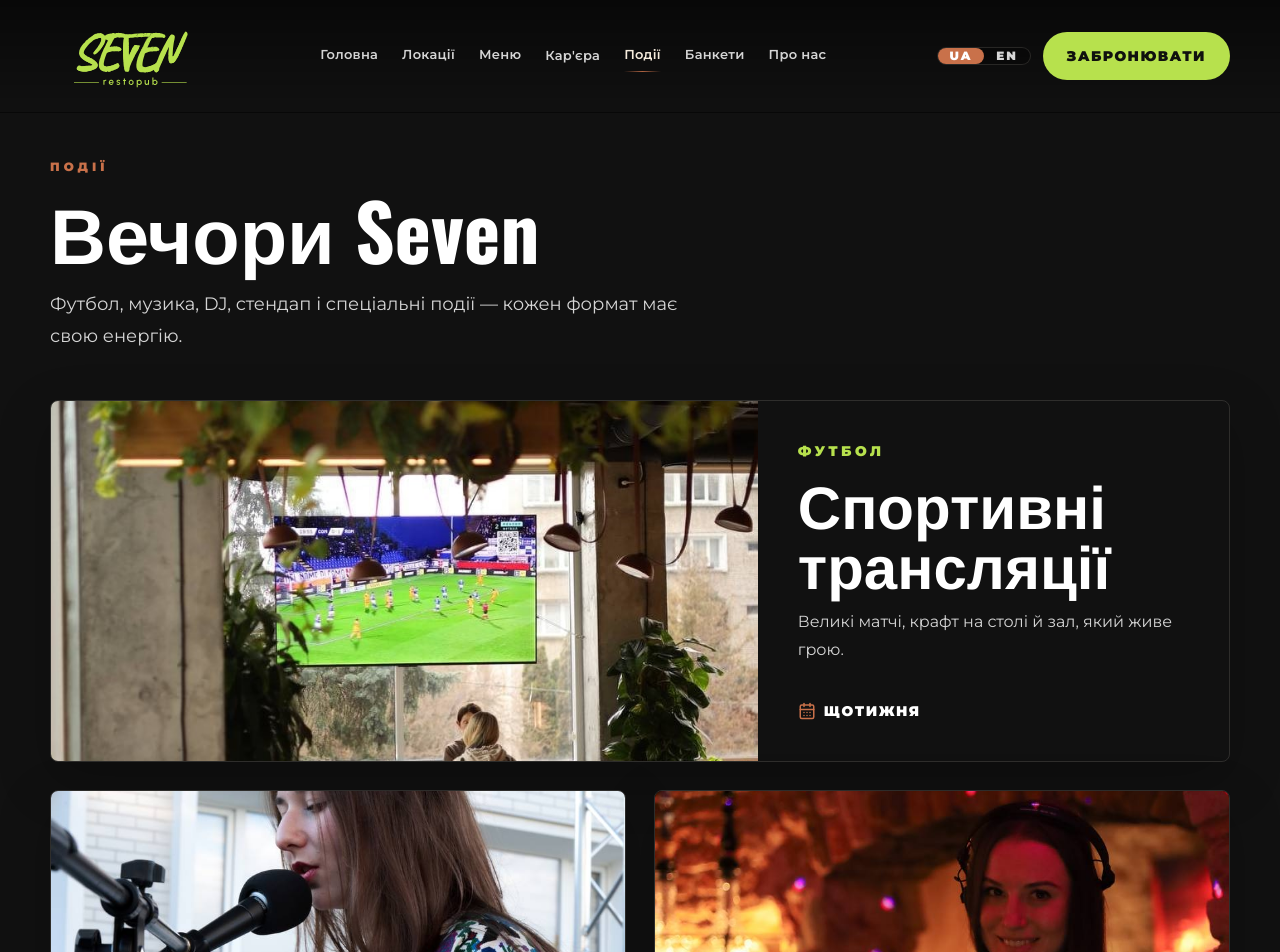
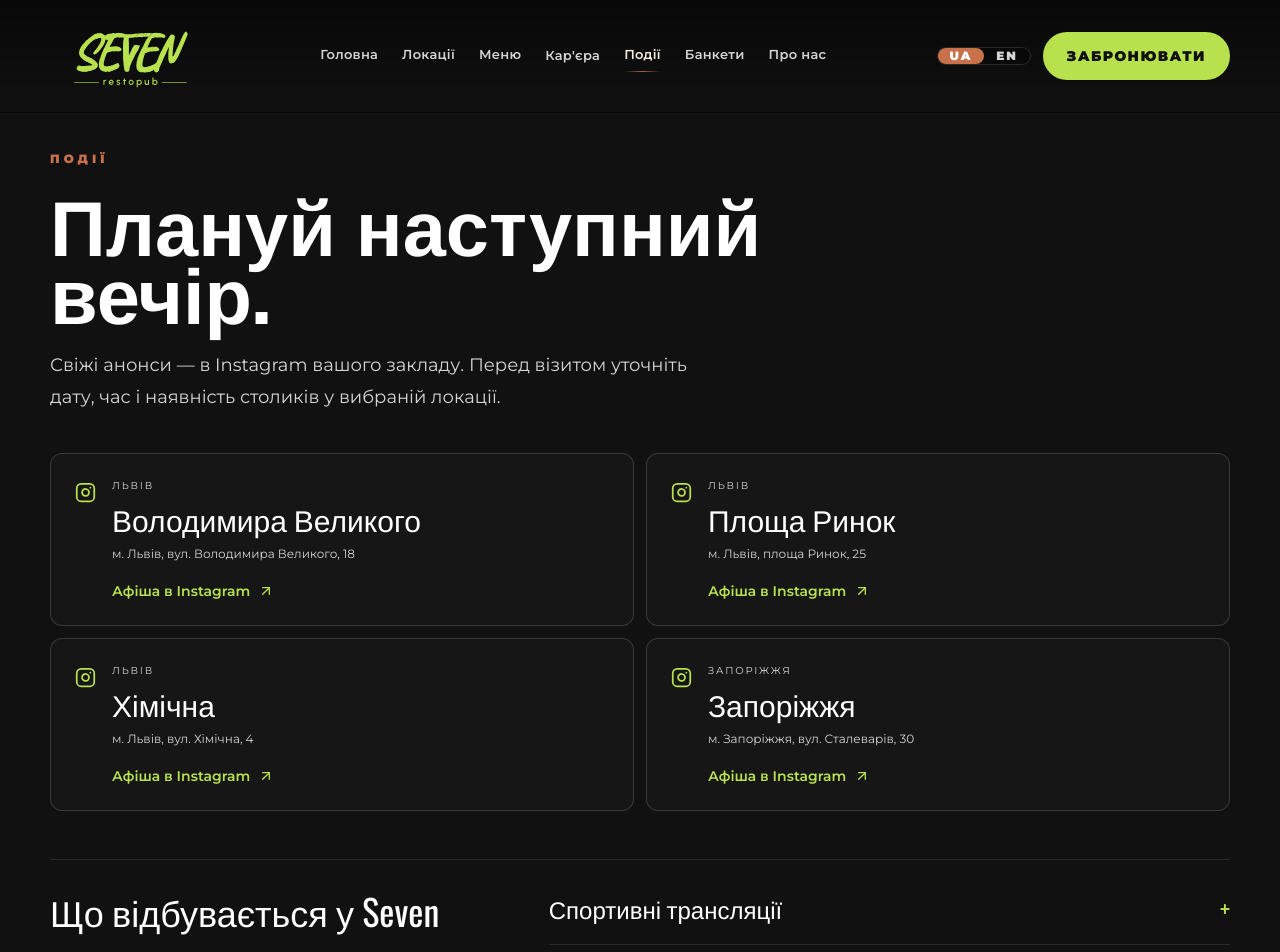
Before and after one commit to vladyurich93/seven_restopub, a Next.js app: page /events in a window 1280 px wide. Shown: the top 952 px of the page. Built offline with nearby package versions, Linux system fonts and the light colour scheme.

Commit message:
Focus menu and events pages on venue-specific actions

```diff
--- a/app/globals.css
+++ b/app/globals.css
@@ -652,3 +652,7 @@ a {
   .seven-logo-intro { animation:none !important; }
   .motion-group [data-reveal] { opacity:1 !important; transform:none !important; transition:none !important; }
 }
+
+.seven-inner-page { padding-top:128px; padding-bottom:64px; }
+.venue-action-card h2 { overflow-wrap:anywhere; }
+@media (min-width:768px) { .seven-inner-page { padding-top:152px; padding-bottom:88px; } }
--- a/components/ContactSection.tsx
+++ b/components/ContactSection.tsx
@@ -1,7 +1,7 @@
 "use client";
 
 import { Instagram, MapPinned, Phone } from "lucide-react";
-import { phoneHref } from "@/data/phone";
+import { formatPhone, phoneHref } from "@/data/phone";
 import { siteConfig } from "@/data/siteConfig";
 import { trackEvent } from "@/lib/analytics";
 import { useLanguage } from "@/lib/i18n";
@@ -32,7 +32,7 @@ export function ContactSection() {
                   href={phoneHref(location.phone)}
                   onClick={() => trackEvent("phone_click", { location_id: location.id, phone: location.phone })}
                 >
-                  <Phone className="mt-1 shrink-0 text-seven-oak" size={18} />{location.phone}
+                  <Phone className="mt-1 shrink-0 text-seven-oak" size={18} /><span className="whitespace-nowrap">{formatPhone(location.phone)}</span>
                 </a>
                 <a
                   href={location.instagram}
--- a/components/LocationPicker.tsx
+++ b/components/LocationPicker.tsx
@@ -3,7 +3,7 @@
 import { createContext, type ReactNode, useCallback, useContext, useEffect, useMemo, useState } from "react";
 import { createPortal } from "react-dom";
 import { MapPinned, Navigation, Phone, X } from "lucide-react";
-import { phoneHref } from "@/data/phone";
+import { formatPhone, phoneHref } from "@/data/phone";
 import { siteConfig } from "@/data/siteConfig";
 import { trackEvent } from "@/lib/analytics";
 import { useLanguage } from "@/lib/i18n";
@@ -192,7 +192,7 @@ function LocationPicker({ open, onClose }: { open: boolean; onClose: () => void
                 onClick={() => trackEvent("phone_click", { location_id: location.id, phone: location.phone })}
               >
                 <Phone size={24} className="text-seven-oak" />
-                {location.phone}
+                <span className="whitespace-nowrap">{formatPhone(location.phone)}</span>
               </a>
               <div className="mt-auto grid gap-3 pt-6">
                 <a
--- a/components/PageContent.tsx
+++ b/components/PageContent.tsx
@@ -2,12 +2,10 @@
 
 import { CheckCircle2 } from "lucide-react";
 import { AnimatedSection } from "@/components/AnimatedSection";
-import { Button } from "@/components/Button";
-import { EventCard } from "@/components/EventCard";
 import { ImageFrame } from "@/components/ImageFrame";
 import { LocationCard } from "@/components/LocationCard";
 import { LocationPickerButton } from "@/components/LocationPicker";
-import { MenuCategoryCard } from "@/components/MenuCategoryCard";
+import { VenueActionCards } from "@/components/VenueActionCards";
 import { SectionTitle } from "@/components/SectionTitle";
 import { siteConfig } from "@/data/siteConfig";
 import { useLanguage } from "@/lib/i18n";
@@ -16,9 +14,9 @@ export function LocationsPageContent() {
   const { t } = useLanguage();
 
   return (
-    <section className="bg-seven-background pb-24 pt-32 md:pb-28 md:pt-40">
+    <section className="seven-inner-page bg-seven-background">
       <AnimatedSection className="container-shell">
-        <SectionTitle eyebrow={t.pages.locationsEyebrow} title={t.pages.locationsTitle} description={t.pages.locationsDescription} />
+        <SectionTitle as="h1" eyebrow={t.pages.locationsEyebrow} title={t.pages.locationsTitle} description={t.pages.locationsDescription} />
         <div className="stagger-reveal mt-12 grid items-stretch gap-7 md:grid-cols-2">
           {siteConfig.locations.map((location) => (
             <LocationCard key={location.id} location={location} />
@@ -30,28 +28,20 @@ export function LocationsPageContent() {
 }
 
 export function MenuPageContent() {
-  const { t, tv } = useLanguage();
+  const { t, tv, language } = useLanguage();
+  const en = language === "en";
 
   return (
-    <section className="bg-seven-background pb-24 pt-32 md:pb-28 md:pt-40">
+    <section className="seven-inner-page bg-seven-background">
       <AnimatedSection className="container-shell">
-        <SectionTitle eyebrow={t.pages.menuEyebrow} title={t.pages.menuTitle} description={t.pages.menuDescription} />
-        <div className="stagger-reveal mt-12 grid items-stretch gap-5 md:grid-cols-1 min-[900px]:grid-cols-2 min-[1281px]:grid-cols-3">
-          {siteConfig.locations.filter((location) => location.menuLink).map((location) => (
-            <article key={location.id} className="flex h-full min-h-[344px] min-w-0 flex-col rounded-[8px] bg-[linear-gradient(180deg,rgba(255,255,255,0.035),rgba(255,255,255,0)_40%),#1b1b1b] p-6 shadow-[0_18px_54px_rgba(0,0,0,0.22)] premium-border premium-lift hover:shadow-glow md:min-h-[262px] min-[900px]:min-h-[300px] min-[1281px]:min-h-0">
-              <p className="text-sm font-black uppercase tracking-[0.18em] text-seven-green">{tv(location.city)}</p>
-              <h2 className="mt-3 font-display text-4xl font-black uppercase leading-none text-white min-[900px]:min-h-20">{tv(location.name).replace("Seven Restopub ", "Seven ")}</h2>
-              <p className="mt-4 min-h-12 text-sm leading-6 text-seven-muted">{tv(location.address)}</p>
-              <div className="mt-auto pt-6">
-                <Button href={location.menuLink ?? "#"} className="min-h-14 w-full text-base">{t.common.openMenu}</Button>
-              </div>
-            </article>
-          ))}
-        </div>
-        <div className="stagger-reveal mt-12 grid gap-7 md:grid-cols-2">
-          {siteConfig.menuCategories.map((category, index) => (
-            <MenuCategoryCard key={category.title} category={category} index={index} />
-          ))}
+        <SectionTitle as="h1" eyebrow={t.pages.menuEyebrow} title={en ? "Choose your Seven.\nExplore the menu." : "Обери свій Seven.\nВідкрий меню."} description={en ? "Each venue has its own menu. Choose a location to see current dishes, drinks and prices on ChoiceQR." : "Кожен заклад має своє меню. Оберіть локацію, щоб переглянути актуальні страви, напої та ціни на ChoiceQR."} />
+        <div className="mt-8 md:mt-10"><VenueActionCards kind="menu" /></div>
+        <div className="mt-10 border-t border-white/10 pt-7">
+          <h2 className="text-sm font-semibold text-seven-cream">{en ? "Explore our food and drinks" : "Що є в меню Seven"}</h2>
+          <ul className="mt-4 flex flex-wrap gap-x-5 gap-y-2 text-sm leading-6 text-seven-muted">
+            {siteConfig.menuCategories.map((category) => <li key={category.title}>{tv(category.title)}</li>)}
+          </ul>
+          <p className="mt-4 max-w-xl text-xs leading-6 text-seven-muted">{en ? "Availability and prices may differ between venues. The links above open each venue’s menu in a new tab." : "Асортимент і ціни можуть відрізнятися між закладами. Посилання вище відкривають меню кожної локації в новій вкладці."}</p>
         </div>
       </AnimatedSection>
     </section>
@@ -59,18 +49,27 @@ export function MenuPageContent() {
 }
 
 export function EventsPageContent() {
-  const { t } = useLanguage();
+  const { t, tv, language } = useLanguage();
+  const en = language === "en";
 
   return (
-    <section className="bg-seven-background pb-24 pt-32 md:pb-28 md:pt-40">
+    <section className="seven-inner-page bg-seven-background">
       <AnimatedSection className="container-shell">
-        <SectionTitle eyebrow={t.pages.eventsEyebrow} title={t.pages.eventsTitle} description={t.pages.eventsDescription} />
-        <div className="stagger-reveal mt-12 grid items-stretch gap-7 md:grid-cols-2">
-          {siteConfig.events.map((event, index) => (
-            <div key={event.id} className={index === 0 ? "h-full md:col-span-2" : "h-full"}>
-              <EventCard event={event} featured={index === 0} />
-            </div>
-          ))}
+        <SectionTitle as="h1" eyebrow={t.pages.eventsEyebrow} title={en ? "Plan your next evening." : "Плануй наступний вечір."} description={en ? "Find the latest announcements on your venue’s Instagram. Confirm the date, time and available tables with the venue before your visit." : "Свіжі анонси — в Instagram вашого закладу. Перед візитом уточніть дату, час і наявність столиків у вибраній локації."} />
+        <div className="mt-8 md:mt-10"><VenueActionCards kind="events" /></div>
+        <div className="mt-12 grid gap-7 border-t border-white/10 pt-8 md:grid-cols-[.65fr_1fr] md:gap-14">
+          <div>
+            <h2 className="font-display text-3xl text-white md:text-4xl">{en ? "What happens at Seven" : "Що відбувається у Seven"}</h2>
+            <p className="mt-3 text-sm leading-7 text-seven-muted">{en ? "These are event formats, rather than a dated programme. Check the announcements for your chosen venue." : "Це формати наших подій. Конкретні анонси та розклад дивіться на сторінці вибраного закладу."}</p>
+          </div>
+          <div className="divide-y divide-white/10">
+            {siteConfig.events.map((event) => (
+              <details key={event.id} className="seven-faq group py-5 first:pt-0">
+                <summary className="flex cursor-pointer list-none items-center justify-between gap-4 font-display text-2xl text-white">{tv(event.title)}<span className="text-2xl text-seven-green transition-transform group-open:rotate-45" aria-hidden="true">+</span></summary>
+                <p className="mt-3 text-sm leading-7 text-seven-muted">{tv(event.description)}</p>
+              </details>
+            ))}
+          </div>
         </div>
       </AnimatedSection>
     </section>
@@ -82,9 +81,9 @@ export function BanquetsPageContent() {
   const rules = siteConfig.banquetRules;
 
   return (
-    <section className="bg-seven-background pb-24 pt-32 md:pb-28 md:pt-40">
+    <section className="seven-inner-page bg-seven-background">
       <AnimatedSection className="container-shell grid gap-10 min-[1201px]:grid-cols-[0.9fr_1.1fr] min-[1201px]:items-start">
-        <SectionTitle eyebrow={t.pages.banquetsEyebrow} title={tv(rules.title)} description={t.pages.banquetsDescription} />
+        <SectionTitle as="h1" eyebrow={t.pages.banquetsEyebrow} title={tv(rules.title)} description={t.pages.banquetsDescription} />
         <div className="rounded-[8px] bg-[linear-gradient(180deg,rgba(255,255,255,0.035),rgba(255,255,255,0)_40%),#1b1b1b] p-7 shadow-[0_18px_54px_rgba(0,0,0,0.22)] premium-border premium-lift hover:shadow-glow md:p-10">
           <div className="stagger-reveal grid gap-5 sm:grid-cols-2">
             <div className="rounded-[8px] bg-black/35 p-6 premium-border premium-lift">
@@ -127,7 +126,7 @@ export function AboutPageContent() {
   return (
     <section className="wood-grain bg-seven-background pb-24 pt-32 md:pb-28 md:pt-40">
       <AnimatedSection className="container-shell">
-        <SectionTitle eyebrow={t.pages.aboutEyebrow} title={t.pages.aboutTitle} description={t.pages.aboutDescription} />
+        <SectionTitle as="h1" eyebrow={t.pages.aboutEyebrow} title={t.pages.aboutTitle} description={t.pages.aboutDescription} />
         <div className="stagger-reveal mt-12 grid gap-7">
           {about.notes.map((text, index) => (
             <article key={text} className="grid overflow-hidden rounded-[8px] bg-[linear-gradient(180deg,rgba(255,255,255,0.035),rgba(255,255,255,0)_40%),#1b1b1b] shadow-[0_18px_54px_rgba(0,0,0,0.22)] premium-border premium-lift hover:shadow-glow min-[1201px]:grid-cols-[0.9fr_1.1fr]">
@@ -160,7 +159,7 @@ export function ContactsPageContent() {
   return (
     <section className="bg-seven-background pb-16 pt-32 md:pt-40">
       <AnimatedSection className="container-shell">
-        <SectionTitle eyebrow={t.pages.contactsEyebrow} title={t.pages.contactsTitle} description={t.pages.contactsDescription} />
+        <SectionTitle as="h1" eyebrow={t.pages.contactsEyebrow} title={t.pages.contactsTitle} description={t.pages.contactsDescription} />
       </AnimatedSection>
     </section>
   );
--- a/components/SectionTitle.tsx
+++ b/components/SectionTitle.tsx
@@ -2,18 +2,19 @@ import type { ReactNode } from "react";
 
 type SectionTitleProps = {
   eyebrow?: string;
+  as?: "h1" | "h2";
   title: ReactNode;
   description?: string;
   align?: "left" | "center";
 };
 
-export function SectionTitle({ eyebrow, title, description, align = "left" }: SectionTitleProps) {
+export function SectionTitle({ eyebrow, title, description, align = "left", as: Heading = "h2" }: SectionTitleProps) {
   return (
     <div className={`max-w-3xl ${align === "center" ? "mx-auto text-center" : ""}`}>
       {eyebrow ? (
         <p className="mb-5 text-xs font-black uppercase tracking-[0.34em] text-seven-accent">{eyebrow}</p>
       ) : null}
-      <h2 className="font-display text-[clamp(2.65rem,8.5vw,4.85rem)] font-black leading-[0.9] text-white md:leading-[0.88]">{title}</h2>
+      <Heading className="whitespace-pre-line font-display text-[clamp(2.65rem,8.5vw,4.85rem)] font-black leading-[0.9] text-white md:leading-[0.88]">{title}</Heading>
       {description ? <p className="mt-6 max-w-2xl text-lg leading-8 text-seven-muted">{description}</p> : null}
     </div>
   );
--- /dev/null
+++ b/components/VenueActionCards.tsx
@@ -0,0 +1,45 @@
+"use client";
+
+import { ArrowUpRight, Instagram, Utensils } from "lucide-react";
+import { siteConfig } from "@/data/siteConfig";
+import { trackEvent } from "@/lib/analytics";
+import { useLanguage } from "@/lib/i18n";
+
+type VenueActionCardsProps = { kind: "menu" | "events" };
+
+export function VenueActionCards({ kind }: VenueActionCardsProps) {
+  const { language, tv } = useLanguage();
+  const menu = kind === "menu";
+  const label = language === "en"
+    ? menu ? "Open venue menu" : "Events on Instagram"
+    : menu ? "Відкрити меню закладу" : "Афіша в Instagram";
+  const Icon = menu ? Utensils : Instagram;
+
+  return (
+    <div className="stagger-reveal grid gap-3 sm:grid-cols-2">
+      {siteConfig.locations.map((location) => {
+        const href = menu ? location.menuLink : location.instagram;
+        if (!href) return null;
+        return (
+          <a
+            key={location.id}
+            href={href}
+            target="_blank"
+            rel="noopener noreferrer"
+            aria-label={`${tv(location.name)} — ${label}`}
+            className="venue-action-card group flex min-w-0 gap-4 rounded-xl border border-white/15 bg-white/[.025] p-5 transition-colors duration-200 hover:border-seven-green/60 hover:bg-seven-green/5 sm:p-6"
+            onClick={() => trackEvent(menu ? "menu_open" : "instagram_click", { location_id: location.id, link_url: href })}
+          >
+            <Icon size={21} className="mt-1 shrink-0 text-seven-green" />
+            <div className="min-w-0 flex-1">
+              <p className="text-[10px] uppercase tracking-[.18em] text-seven-muted">{tv(location.city)}</p>
+              <h2 className="mt-2 font-display text-2xl leading-tight text-white sm:text-3xl">{tv(location.name).replace("Seven Restopub ", "")}</h2>
+              <p className="mt-2 text-xs leading-5 text-seven-muted">{tv(location.address)}</p>
+              <span className="mt-4 flex items-center gap-2 text-sm font-semibold text-seven-green">{label}<ArrowUpRight size={16} className="shrink-0 transition-transform group-hover:-translate-y-0.5 group-hover:translate-x-0.5" /></span>
+            </div>
+          </a>
+        );
+      })}
+    </div>
+  );
+}
```
